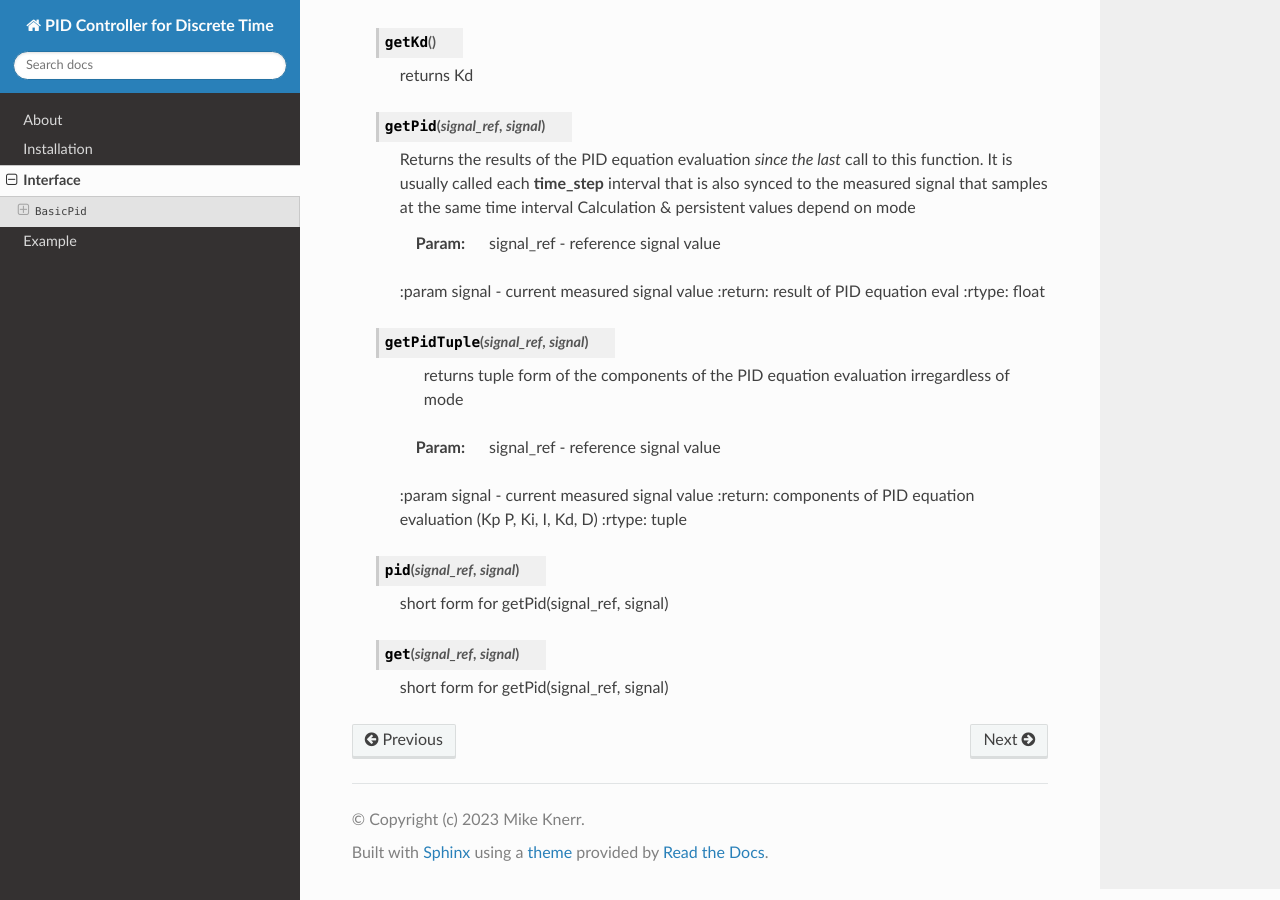
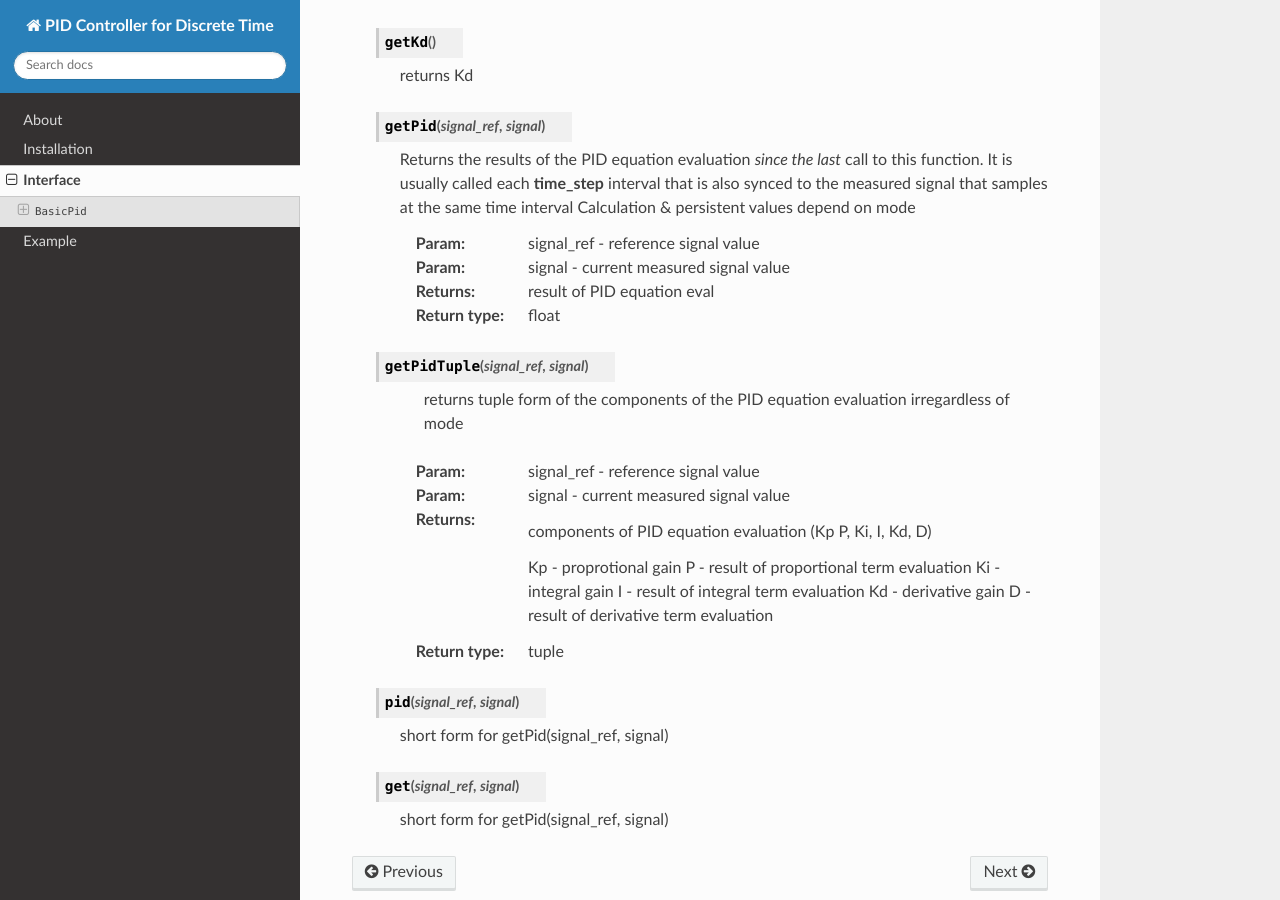
Before and after one commit to mkner/robo-pid, a Sphinx documentation site: the page built from docs/interface.rst, in a window 1280 px wide and 900 px high, scrolled down 1911 px. Built offline with Sphinx 7.4.7 and the Read the Docs theme 2.0.0, drawn with Linux system fonts in a browser that asks for light colours.

Commit message:
Update interface.rst

```diff
--- a/docs/interface.rst
+++ b/docs/interface.rst
@@ -125,8 +125,16 @@
     PID equation evaluation irregardless of mode
 
    :param: signal_ref - reference signal value
-   :param signal  - current measured signal value
+   :param: signal  - current measured signal value
    :return: components of PID equation evaluation (Kp P, Ki, I, Kd, D)
+
+            Kp - proprotional gain
+            P  - result of proportional term evaluation
+            Ki - integral gain
+            I  - result of integral term evaluation
+            Kd - derivative gain
+            D  - result of derivative term evaluation
+
    :rtype: tuple
 
  .. method::  pid(signal_ref, signal)
```
Also changed, not shown: other parts of docs/interface.rst (+1 -1 lines).
